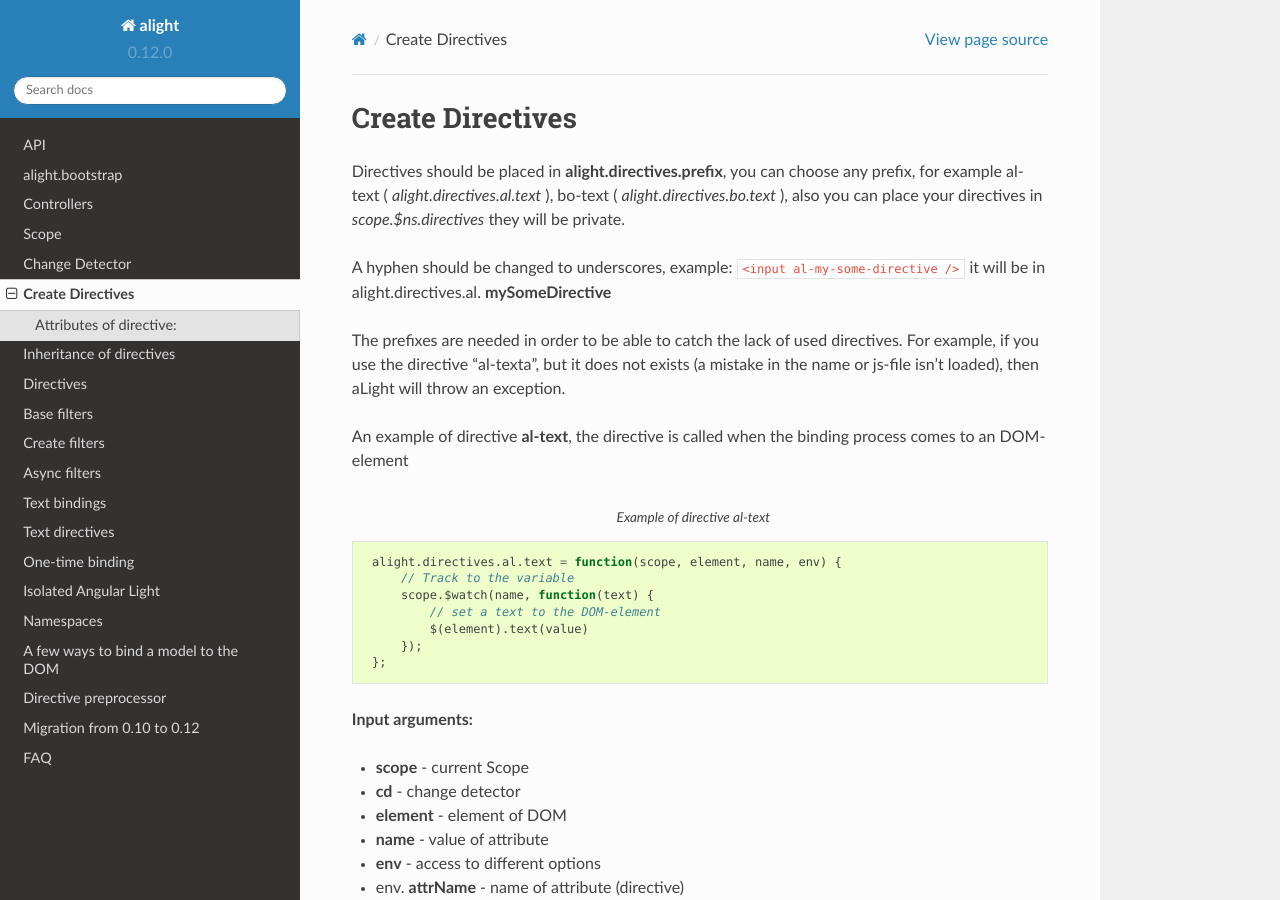
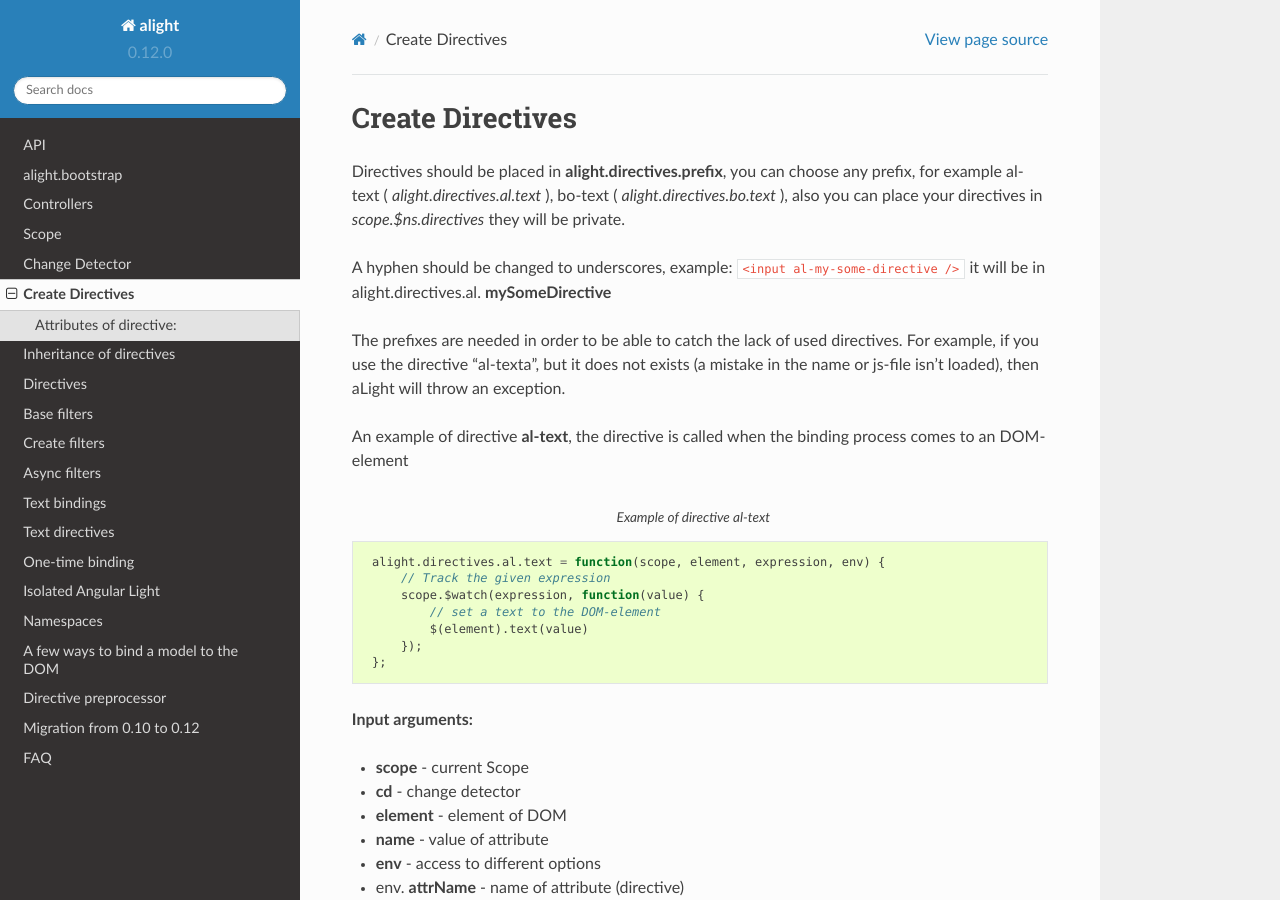
Before and after one commit to lega911/alight_docs, a Sphinx documentation site: the page built from docs/source/create_directive.rst, in a window 1280 px wide and 900 px high. Built offline with Sphinx 7.4.7 and the Read the Docs theme 2.0.0, drawn with Linux system fonts in a browser that asks for light colours; comment, search, counter and statistics services are not loaded.

Commit message:
Updated create directive example
Updated create directive example

```diff
--- a/docs/source/create_directive.rst
+++ b/docs/source/create_directive.rst
@@ -12,9 +12,9 @@ An example of directive **al-text**, the directive is called when the binding pr
 .. code-block:: javascript
    :caption: Example of directive al-text
 
-    alight.directives.al.text = function(scope, element, name, env) {
-        // Track to the variable
-        scope.$watch(name, function(text) {
+    alight.directives.al.text = function(scope, element, expression, env) {
+        // Track the given expression
+        scope.$watch(expression, function(value) {
             // set a text to the DOM-element
             $(element).text(value)
         });
```
